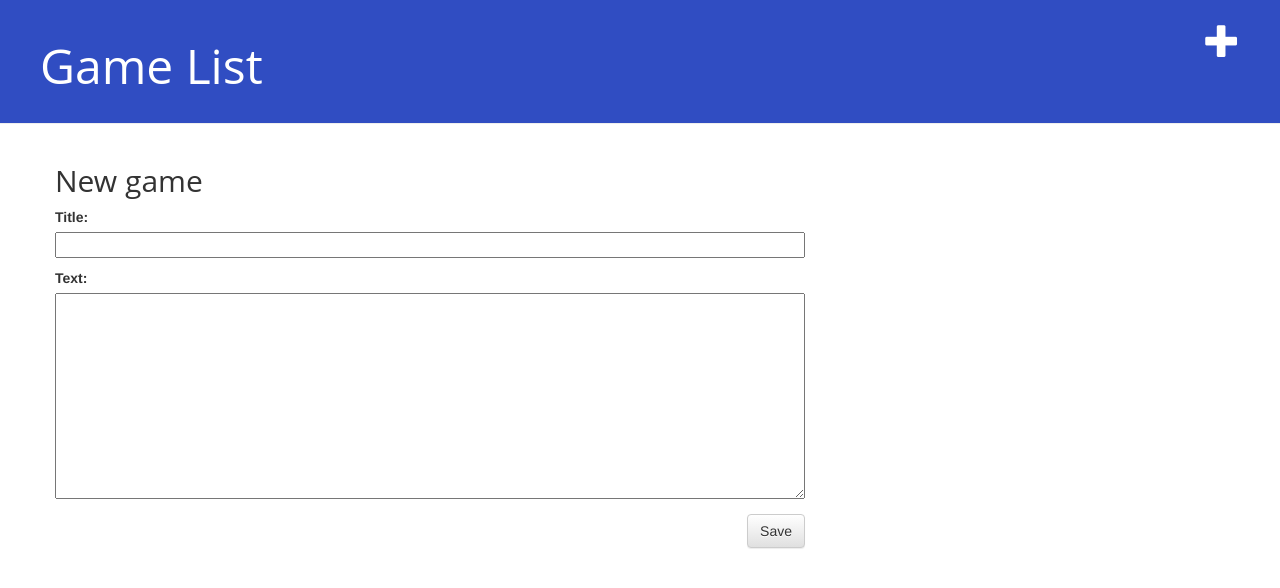
After one commit to TobyBoyne/resistance, a Django app: page /game/new/ in a window 1280 px wide. The commit adds this page. Shown: the top 588 px of the page. Run offline with Django 3.2, Linux system fonts and the light colour scheme; some libraries are stand-ins or nearby versions.

Commit message:
Created new game form

```diff
--- /dev/null
+++ b/game/forms.py
@@ -0,0 +1,9 @@
+from django import forms
+
+from .models import GameInstance
+
+class NewGameForm(forms.ModelForm):
+
+    class Meta:
+        model = GameInstance
+        fields = ('title', 'text',)
--- a/game/templates/game/base.html
+++ b/game/templates/game/base.html
@@ -11,6 +11,7 @@
 </head>
 <body>
     <div class="page-header">
+        <a href="{% url 'new_game' %}" class="top-menu"><span class="glyphicon glyphicon-plus"></span></a>
         <h1>Game List</h1>
     </div>
 
--- /dev/null
+++ b/game/templates/game/new_game.html
@@ -0,0 +1,9 @@
+{% extends 'game/base.html' %}
+
+{% block content %}
+    <h2>New game</h2>
+    <form method="GAME" class="game-form">{% csrf_token %}
+        {{ form.as_p }}
+        <button type="submit" class="save btn btn-default">Save</button>
+    </form>
+{% endblock %}
--- a/game/urls.py
+++ b/game/urls.py
@@ -4,4 +4,5 @@ from . import views
 urlpatterns = [
     path('', views.game_list, name='game_list'),
     path('game/<int:pk>/', views.game_page, name='game_page'),
+    path('game/new/', views.new_game, name='new_game'),
 ]
--- a/game/views.py
+++ b/game/views.py
@@ -1,5 +1,6 @@
 from django.shortcuts import render, get_object_or_404
 from .models import GameInstance
+from .forms import NewGameForm
 from django.utils import timezone
 
 
@@ -10,3 +11,7 @@ def game_list(request):
 def game_page(request, pk):
     game = get_object_or_404(GameInstance, pk=pk)
     return render(request, 'game/game_page.html', {'game':game})
+
+def new_game(request):
+    form = NewGameForm()
+    return render(request, 'game/new_game.html', {'form': form})
```
